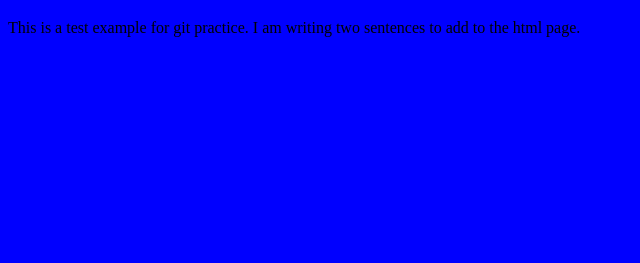
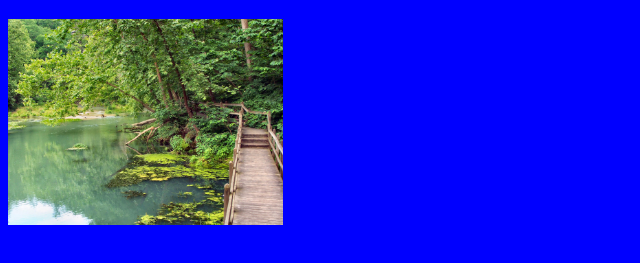
Before and after one commit to DHoward1613/GitPractice, a plain HTML site: page index.html in a window 1280 px wide. Shown: the part 61-324 px from the top of the page, without its empty margins (0-640 px from the left). Drawn offline with Linux system fonts and the light colour scheme.

Commit message:
replaced paragraph with an image
replaced paragraph with an image

```diff
--- a/index.html
+++ b/index.html
@@ -6,5 +6,5 @@
 
 	<body>
 		<h1>Spring has spring</h1>
-		<p>This is a test example for git practice. I am writing two sentences to add to the html page.</p>
+		<img src="tonka.jpg" style="width: 275px">
 	</body>
```
Also changed, not shown: tonka.jpg (added).
